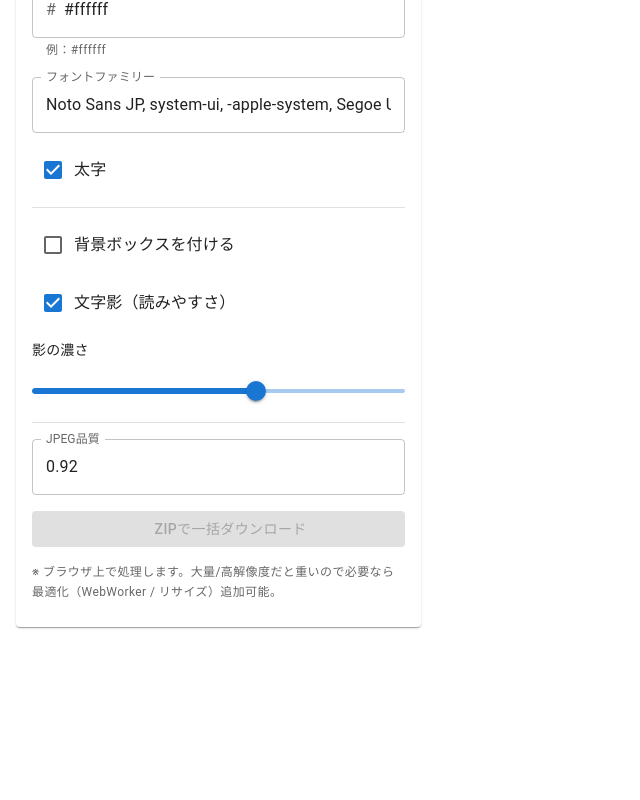
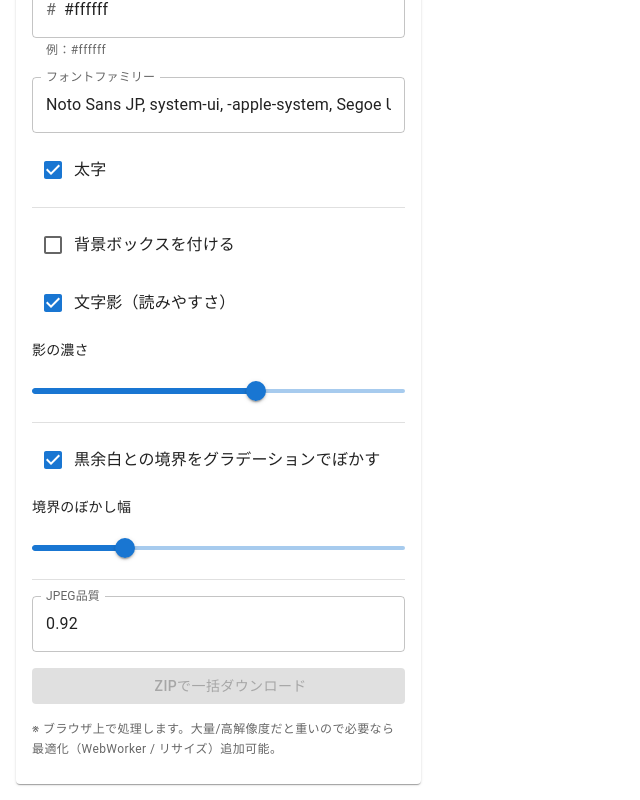
Before and after one commit to smkt0507/img-prefix, a React (Create React App) app: page / in a window 1280 px wide. Shown: the part 657-1457 px from the top of the page, without its empty margins (0-640 px from the left). Before the commit the page ends 1300 px from the top, so only its background shows below. Built offline with nearby package versions, Linux system fonts and the light colour scheme; some icons are missing.

Commit message:
黒余白の境界にグラデーションを追加

```diff
--- a/src/App.tsx
+++ b/src/App.tsx
@@ -93,6 +93,61 @@ function hexToRgba(hex: string, alpha: number): string {
   return `rgba(${r},${g},${b},${alpha})`;
 }
 
+function drawEdgeFade(
+  ctx: CanvasRenderingContext2D,
+  drawX: number,
+  drawY: number,
+  drawW: number,
+  drawH: number,
+  canvasW: number,
+  canvasH: number,
+  fadeWidth: number
+): void {
+  const hasHorizontalBars = drawX > 0.5;
+  const hasVerticalBars = drawY > 0.5;
+
+  if (hasHorizontalBars) {
+    const width = Math.min(fadeWidth, drawW / 2);
+
+    const left = ctx.createLinearGradient(drawX, 0, drawX + width, 0);
+    left.addColorStop(0, "#000000");
+    left.addColorStop(1, "rgba(0,0,0,0)");
+    ctx.fillStyle = left;
+    ctx.fillRect(drawX, drawY, width, drawH);
+
+    const right = ctx.createLinearGradient(drawX + drawW - width, 0, drawX + drawW, 0);
+    right.addColorStop(0, "rgba(0,0,0,0)");
+    right.addColorStop(1, "#000000");
+    ctx.fillStyle = right;
+    ctx.fillRect(drawX + drawW - width, drawY, width, drawH);
+  }
+
+  if (hasVerticalBars) {
+    const height = Math.min(fadeWidth, drawH / 2);
+
+    const top = ctx.createLinearGradient(0, drawY, 0, drawY + height);
+    top.addColorStop(0, "#000000");
+    top.addColorStop(1, "rgba(0,0,0,0)");
+    ctx.fillStyle = top;
+    ctx.fillRect(drawX, drawY, drawW, height);
+
+    const bottom = ctx.createLinearGradient(0, drawY + drawH - height, 0, drawY + drawH);
+    bottom.addColorStop(0, "rgba(0,0,0,0)");
+    bottom.addColorStop(1, "#000000");
+    ctx.fillStyle = bottom;
+    ctx.fillRect(drawX, drawY + drawH - height, drawW, height);
+  }
+
+  ctx.fillStyle = "#000000";
+  if (hasHorizontalBars) {
+    ctx.fillRect(0, 0, drawX, canvasH);
+    ctx.fillRect(drawX + drawW, 0, canvasW - drawX - drawW, canvasH);
+  }
+  if (hasVerticalBars) {
+    ctx.fillRect(0, 0, canvasW, drawY);
+    ctx.fillRect(0, drawY + drawH, canvasW, canvasH - drawY - drawH);
+  }
+}
 
 export default function App() {
   const inputRef = useRef<HTMLInputElement | null>(null);
@@ -125,6 +180,9 @@ export default function App() {
 
   const [useShadow, setUseShadow] = useState<boolean>(true);
   const [shadowAlpha, setShadowAlpha] = useState<number>(0.6);
+
+  const [useEdgeFade, setUseEdgeFade] = useState<boolean>(true);
+  const [edgeFadeWidth, setEdgeFadeWidth] = useState<number>(90);
 
   const [jpegQuality, setJpegQuality] = useState<number>(0.92);
 
@@ -260,6 +318,19 @@ export default function App() {
           const drawY = (canvas.height - drawH) / 2;
           ctx.drawImage(img, drawX, drawY, drawW, drawH);
 
+          if (useEdgeFade) {
+            drawEdgeFade(
+              ctx,
+              drawX,
+              drawY,
+              drawW,
+              drawH,
+              canvas.width,
+              canvas.height,
+              edgeFadeWidth
+            );
+          }
+
           const weight = bold ? "700" : "400";
           ctx.font = `${weight} ${size.fontSize}px ${fontFamily}`;
           ctx.textBaseline = "top";
@@ -335,6 +406,8 @@ export default function App() {
     padding,
     useShadow,
     shadowAlpha,
+    useEdgeFade,
+    edgeFadeWidth,
     jpegQuality,
     outputSizes,
   ]);
@@ -406,6 +479,10 @@ export default function App() {
             setUseShadow={setUseShadow}
             shadowAlpha={shadowAlpha}
             setShadowAlpha={setShadowAlpha}
+            useEdgeFade={useEdgeFade}
+            setUseEdgeFade={setUseEdgeFade}
+            edgeFadeWidth={edgeFadeWidth}
+            setEdgeFadeWidth={setEdgeFadeWidth}
             jpegQuality={jpegQuality}
             setJpegQuality={setJpegQuality}
             onPickFiles={onPickFiles}
--- a/src/components/SettingsPanel.tsx
+++ b/src/components/SettingsPanel.tsx
@@ -58,6 +58,10 @@ type SettingsPanelProps = {
   setUseShadow: React.Dispatch<React.SetStateAction<boolean>>;
   shadowAlpha: number;
   setShadowAlpha: React.Dispatch<React.SetStateAction<number>>;
+  useEdgeFade: boolean;
+  setUseEdgeFade: React.Dispatch<React.SetStateAction<boolean>>;
+  edgeFadeWidth: number;
+  setEdgeFadeWidth: React.Dispatch<React.SetStateAction<number>>;
   jpegQuality: number;
   setJpegQuality: React.Dispatch<React.SetStateAction<number>>;
   onPickFiles: (e: React.ChangeEvent<HTMLInputElement>) => void;
@@ -108,6 +112,10 @@ export default function SettingsPanel({
   setUseShadow,
   shadowAlpha,
   setShadowAlpha,
+  useEdgeFade,
+  setUseEdgeFade,
+  edgeFadeWidth,
+  setEdgeFadeWidth,
   jpegQuality,
   setJpegQuality,
   onPickFiles,
@@ -313,6 +321,33 @@ export default function SettingsPanel({
 
           <Divider />
 
+          <FormControlLabel
+            control={
+              <Checkbox
+                checked={useEdgeFade}
+                onChange={(e) => setUseEdgeFade(e.target.checked)}
+              />
+            }
+            label="黒余白との境界をグラデーションでぼかす"
+          />
+
+          {useEdgeFade && (
+            <>
+              <Typography variant="body2">境界のぼかし幅</Typography>
+              <Slider
+                value={edgeFadeWidth}
+                min={20}
+                max={300}
+                step={10}
+                onChange={(_, v) => setEdgeFadeWidth(v as number)}
+                valueLabelDisplay="auto"
+                valueLabelFormat={(v) => `${v}px`}
+              />
+            </>
+          )}
+
+          <Divider />
+
           <TextField
             label="JPEG品質"
             type="number"
```
Also changed, not shown: 1 other file (tests, documents, lock files or other folders).
